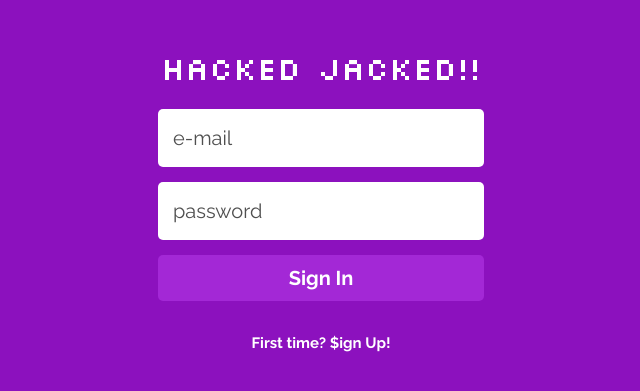
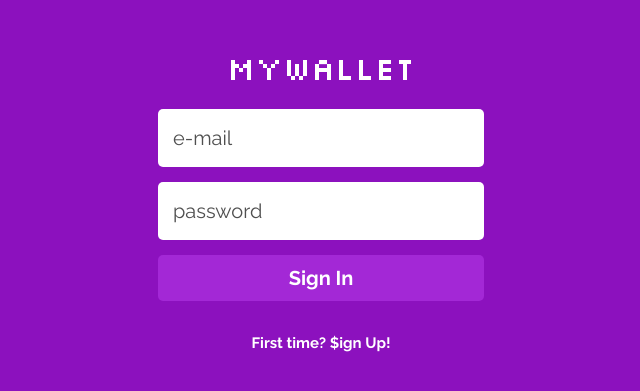
Before and after one commit to expeditus303/MyWallet-front-end, a React (Create React App) app: page / in a window 1280 px wide. Shown: the part 199-590 px from the top of the page, without its empty margins (319-959 px from the left). Built offline with nearby package versions, Linux system fonts and the light colour scheme; no server answers.

Commit message:
feat: github actions for deploy on AWS

```diff
--- a/src/pages/SignIn.jsx
+++ b/src/pages/SignIn.jsx
@@ -45,7 +45,7 @@ export default function SignIn() {
   return (
     <>
       <SignInContainer>
-        <h1>Hacked jacked!!</h1>
+        <h1>MyWallet</h1>
         <form onSubmit={login}>
           <Input
             type="email"
```
